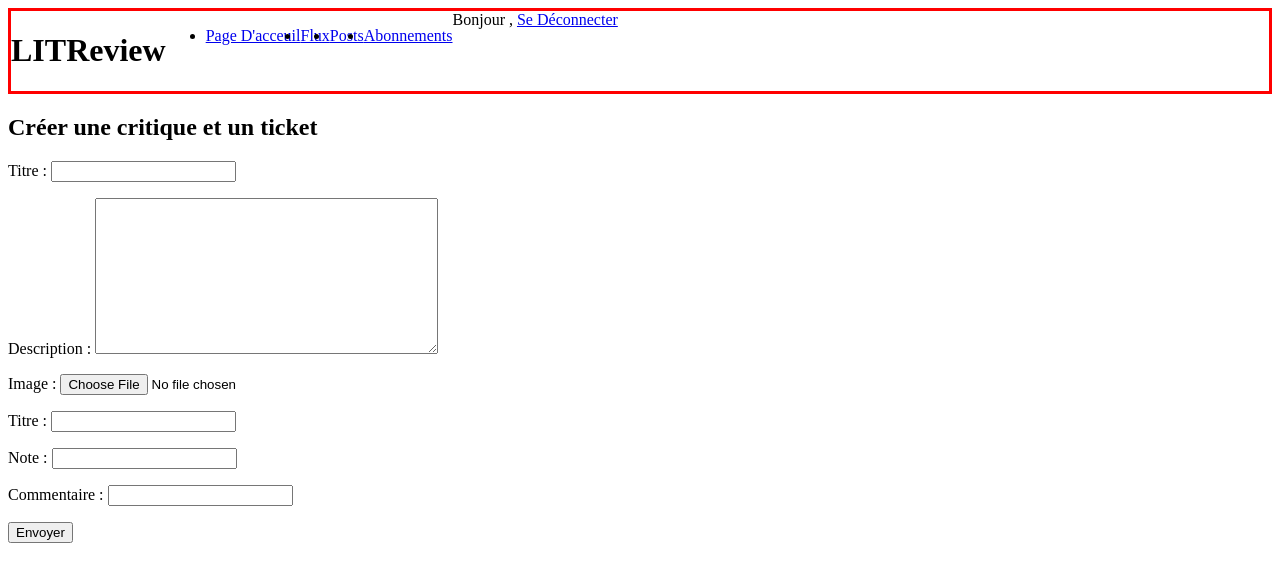
After one commit to FuzzyParrabellum/OPENCP9, a Django app: page /review_and_ticket_creation/ in a window 1280 px wide. The commit adds this page. Shown: the top 582 px of the page. Run offline with Django 4.2, Linux system fonts and the light colour scheme; a user stored in the database is signed in.

Commit message:
23-03 a mis en place les fonctionalités pour créer une review, un ticket et afficher les tickets sur le feed

```diff
--- a/LITReview/Base/forms.py
+++ b/LITReview/Base/forms.py
@@ -7,3 +7,8 @@ class TicketForm(forms.ModelForm):
     class Meta:
         model = models.Ticket
         fields = ['title', 'description', 'image']
+
+class ReviewForm(forms.ModelForm):
+    class Meta:
+        model = models.Review
+        fields = ['headline', 'rating', 'body']
--- a/LITReview/Base/models.py
+++ b/LITReview/Base/models.py
@@ -23,9 +23,9 @@ class Review(models.Model):
     ticket = models.ForeignKey(to=Ticket, on_delete=models.CASCADE)
     rating = models.PositiveSmallIntegerField(\
         # validates that rating must be between 0 and 5
-        validators=[MinValueValidator(0), MaxValueValidator(5)])
-    headline = models.CharField(max_length=128)
-    body = models.CharField(max_length=8192, blank=True)
+        validators=[MinValueValidator(0), MaxValueValidator(5)], verbose_name="Note")
+    headline = models.CharField(max_length=128, verbose_name="Titre")
+    body = models.CharField(max_length=8192, blank=True, verbose_name="Commentaire")
     user = models.ForeignKey(\
         to=settings.AUTH_USER_MODEL, on_delete=models.CASCADE)
     time_created = models.DateTimeField(auto_now_add=True)
--- a/LITReview/Base/views.py
+++ b/LITReview/Base/views.py
@@ -38,11 +38,31 @@ def ticket_upload(request):
         if form.is_valid():
             ticket = form.save(commit=False)
             ticket.user = request.user
-            # doit quelque part trouver comment identifier l'utilisateur et le relier à la photo
             ticket.save()
             return redirect('HomePage')
     return render(request, 'critics/ticket_creation.html', context={'form': form})
 
+@login_required
+def review_and_ticket_upload(request):
+    review_form = forms.ReviewForm
+    ticket_form = forms.TicketForm
+    if request.method == 'POST':
+        review_form = forms.ReviewForm(request.POST)
+        ticket_form = forms.TicketForm(request.POST, request.FILES)
+        if any(review_form.is_valid(), ticket_form.is_valid()):
+            ticket = ticket_form.save(commit=False)
+            ticket.user = request.user
+            ticket.save()
+            review = review_form.save(commit=False)
+            review.ticket = ticket
+            review.user = request.user
+            review.save()
+            return redirect('HomePage')
+    context = {
+        'review_form': review_form,
+        'ticket_form': ticket_form
+    }
+    return render(request, 'critics/review_and_ticket_creation.html', context=context)
 
 # Premier jet brouillon écriture de vues
 # def MySubscriptionsView(request):
--- a/LITReview/LITReview/templates/account/HomePage.html
+++ b/LITReview/LITReview/templates/account/HomePage.html
@@ -5,7 +5,7 @@
     <div id="main-homepage">
         <section id="critics-buttons">
             <a href="{% url 'ticket_creation' %}"><button>Demander une critique</button></a>
-            <a><button>Créer une critique</button></a>
+            <a href="{% url 'review_and_ticket_creation' %}"><button>Créer une critique</button></a>
         </section>
         <section id="rolling-feed">
             <h2>Tickets</h2>
--- /dev/null
+++ b/LITReview/LITReview/templates/critics/review_and_ticket_creation.html
@@ -0,0 +1,12 @@
+{% extends "Base.html" %}
+
+{% block content %}
+    <h2>Créer une critique et un ticket</h2>
+
+    <form method="post" enctype="multipart/form-data">
+        {{ ticket_form.as_p }}
+        {{ review_form.as_p }}
+        {% csrf_token %}
+        <button type="submit">Envoyer</button>
+    </form>
+{% endblock %}
--- a/LITReview/LITReview/templates/critics/review_creation.html
+++ /dev/null
@@ -1,6 +0,0 @@
-{% extends "Base.html" %}
-
-{% block content %}
-    <h2>Créer une critique</h2>
-
-{% endblock %}
--- a/LITReview/LITReview/urls.py
+++ b/LITReview/LITReview/urls.py
@@ -27,7 +27,8 @@ urlpatterns = [path('accounts/', include(('django.contrib.auth.urls', 'auth'), n
     path('', l_views.LoginOrInscription, name='LoginOrInscription'),
     path('inscription/', l_views.Inscription, name='Inscription'),
     path('logout', l_views.logout_request, name='logout', ),
-    path('ticket_creation/', b_views.ticket_upload, name='ticket_creation')
+    path('ticket_creation/', b_views.ticket_upload, name='ticket_creation'),
+    path('review_and_ticket_creation/', b_views.review_and_ticket_upload, name='review_and_ticket_creation')
 ]
 
 if settings.DEBUG:
--- a/requirements.txt
+++ b/requirements.txt
@@ -118,6 +118,7 @@ wcwidth==0.2.5
 webencodings==0.5.1
 Werkzeug==1.0.1
 widgetsnbextension==3.5.1
+Willow==1.4.1
 wrapt==1.12.1
 WTForms==2.3.3
 XlsxWriter==1.2.2
```
